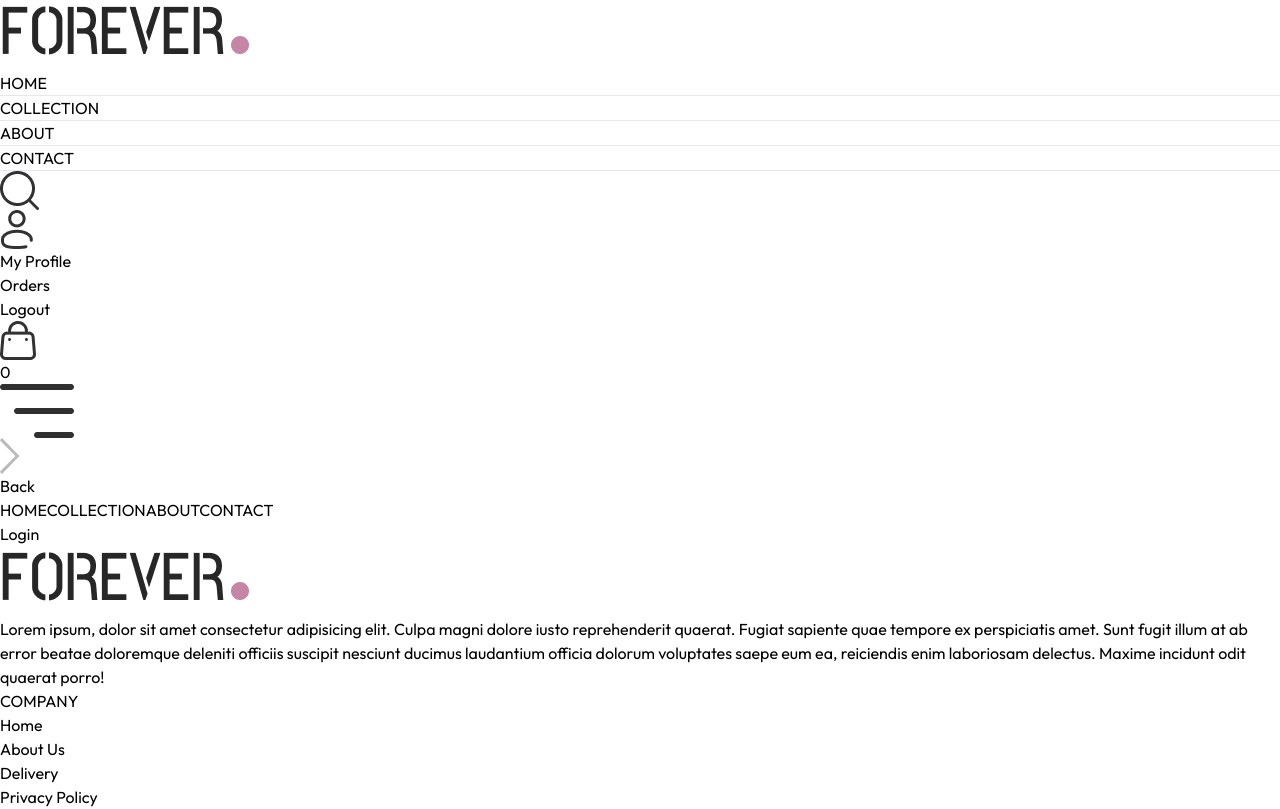
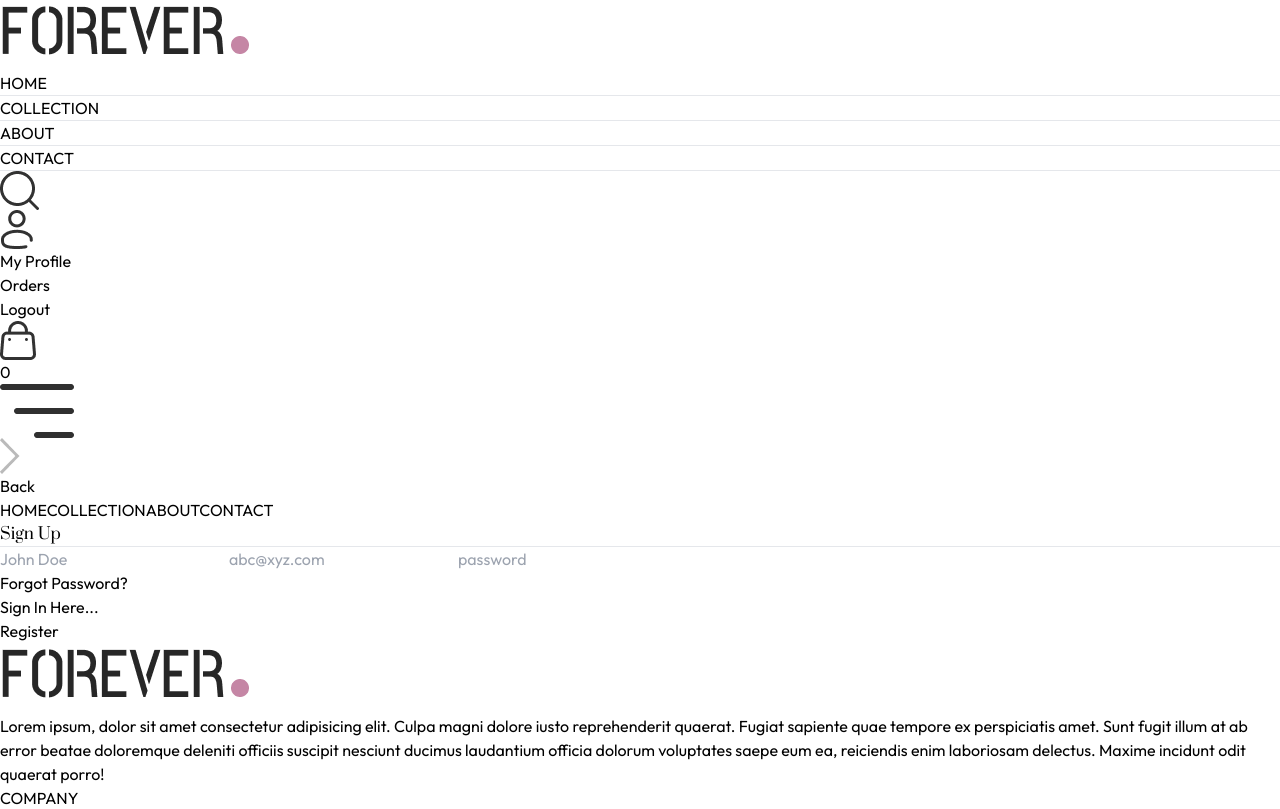
Before and after one commit to ashimaakash03/apparel-store, a React (Vite) app: page /login in a window 1280 px wide. Shown: the top 809 px of the page. Built offline with nearby package versions, Linux system fonts and the light colour scheme.

Commit message:
completed building UI for the Login page

```diff
--- a/src/App.jsx
+++ b/src/App.jsx
@@ -8,18 +8,17 @@ import Contact from "./pages/Contact";
 import Product from "./pages/Product";
 import Cart from "./pages/Cart";
 import Login from "./pages/Login";
-import Register from "./pages/Register";
 import PlaceOrder from "./pages/PlaceOrder";
 import Orders from "./pages/Orders";
 import Navbar from "./components/Navbar";
 import Footer from "./components/Footer";
 import SearchBar from "./components/SearchBar";
-import { ToastContainer, toast } from 'react-toastify';
+import { ToastContainer } from "react-toastify";
 
 const App = () => {
   return (
     <div className="px-4 sm:px-[5vw] md:px-[7vw] lg:px-[9vw]">
-      <ToastContainer/>
+      <ToastContainer />
       <Navbar />
       <SearchBar />
       <Routes>
@@ -30,7 +29,6 @@ const App = () => {
         <Route path="/product/:productId" element={<Product />} />
         <Route path="/cart" element={<Cart />} />
         <Route path="/login" element={<Login />} />
-        <Route path="/register" element={<Register />} />
         <Route path="/place-order" element={<PlaceOrder />} />
         <Route path="/orders" element={<Orders />} />
       </Routes>
--- a/src/components/Navbar.jsx
+++ b/src/components/Navbar.jsx
@@ -37,11 +37,13 @@ const Navbar = () => {
           alt=""
         />
         <div className="group relative">
-          <img
-            src={assets.profile_icon}
-            className="w-5 cursor-pointer"
-            alt=""
-          />
+          <Link to={"/login"}>
+            <img
+              src={assets.profile_icon}
+              className="w-5 cursor-pointer"
+              alt=""
+            />
+          </Link>
           <div className="group-hover:block hidden absolute dropdown-menu right-0 pt-4">
             <div className="flex flex-col gap-2 w-36 py-3 px-5 bg-slate-100 text-gray-500 rounded">
               <p className="cursor-pointer hover:text-black">My Profile</p>
--- a/src/pages/Login.jsx
+++ b/src/pages/Login.jsx
@@ -1,9 +1,60 @@
 //import React from 'react'
 
+import { useState } from "react";
+
 const Login = () => {
+  const [currentState, setCurrentState] = useState("Sign Up");
   return (
-    <div>Login</div>
-  )
-}
+    <form className="flex flex-col items-center w-[90%] sm:w-[96%] m-auto mt-14 gap-4 text-gray-700">
+      <div className="inline-flex items-center gap-3 mt-10 mb-2">
+        <p className="prata-regular text-3xl">{currentState}</p>
+        <hr className="border-none h-[2px] w-8 bg-gray-700" />
+      </div>
+      {currentState === "Sign In" ? (
+        ""
+      ) : (
+        <input
+          type="text"
+          className="w-[50%] px-3 py-2 border border-gray-700 rounded-lg"
+          placeholder="John Doe"
+          required
+        />
+      )}
+      <input
+        type="email"
+        className="w-[50%] px-3 py-2 border border-gray-700 rounded-lg"
+        placeholder="abc@xyz.com"
+        required
+      />
+      <input
+        type="password"
+        className="w-[50%] px-3 py-2 border border-gray-700 rounded-lg"
+        placeholder="password"
+        required
+      />
+      <div className="w-[50%] flex justify-between text-sm mt-[10px]">
+        <p className="cursor-pointer">Forgot Password?</p>
+        {currentState === "Sign Up" ? (
+          <p
+            className="cursor-pointer"
+            onClick={() => setCurrentState("Sign In")}
+          >
+            Sign In Here...
+          </p>
+        ) : (
+          <p
+            className="cursor-pointer"
+            onClick={() => setCurrentState("Sign Up")}
+          >
+            Sign Up Here...
+          </p>
+        )}
+      </div>
+      <button className="cursor-pointer bg-black text-white px-8 py-4 mt-3 rounded-full">
+        {currentState === "Sign In" ? "Login" : "Register"}
+      </button>
+    </form>
+  );
+};
 
-export default Login
+export default Login;
--- a/src/pages/Register.jsx
+++ /dev/null
@@ -1,9 +0,0 @@
-//import React from 'react'
-
-const Register = () => {
-  return (
-    <div>Register</div>
-  )
-}
-
-export default Register
```
